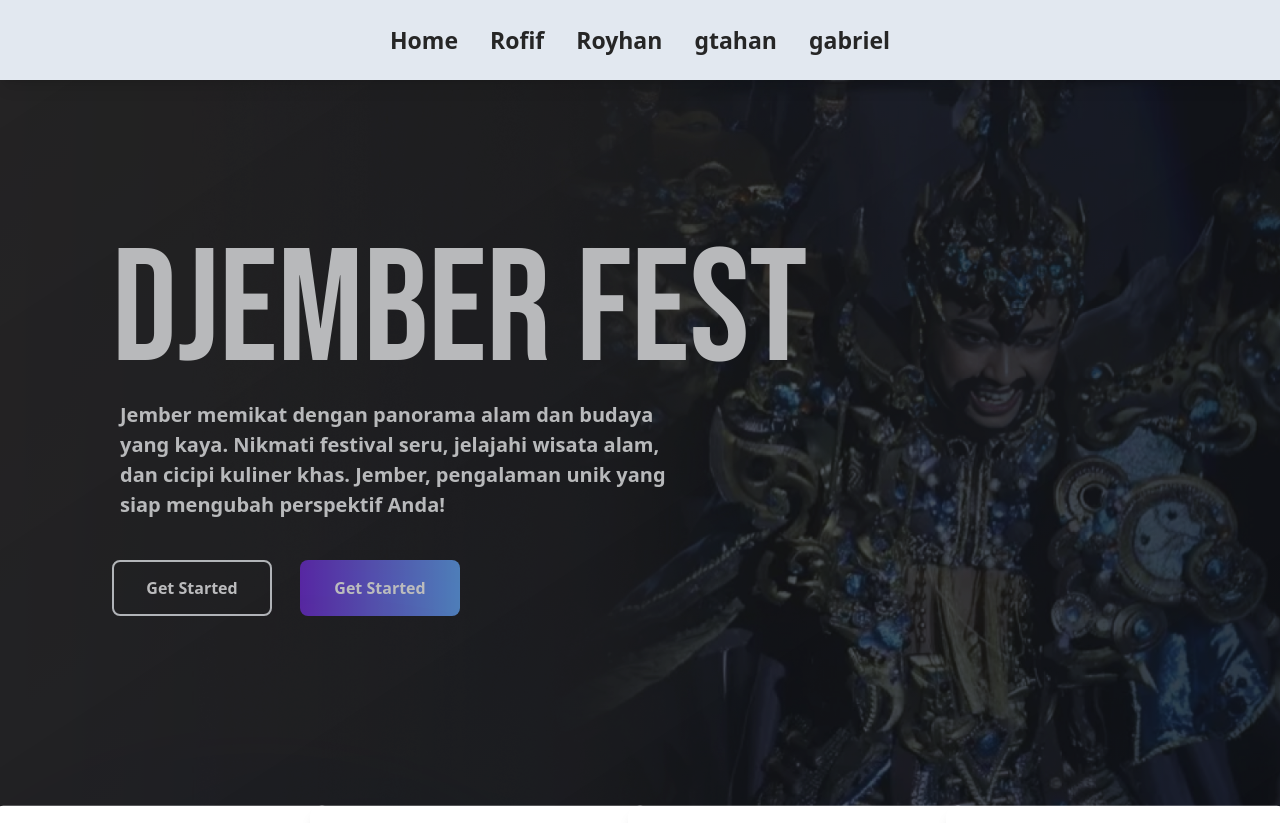
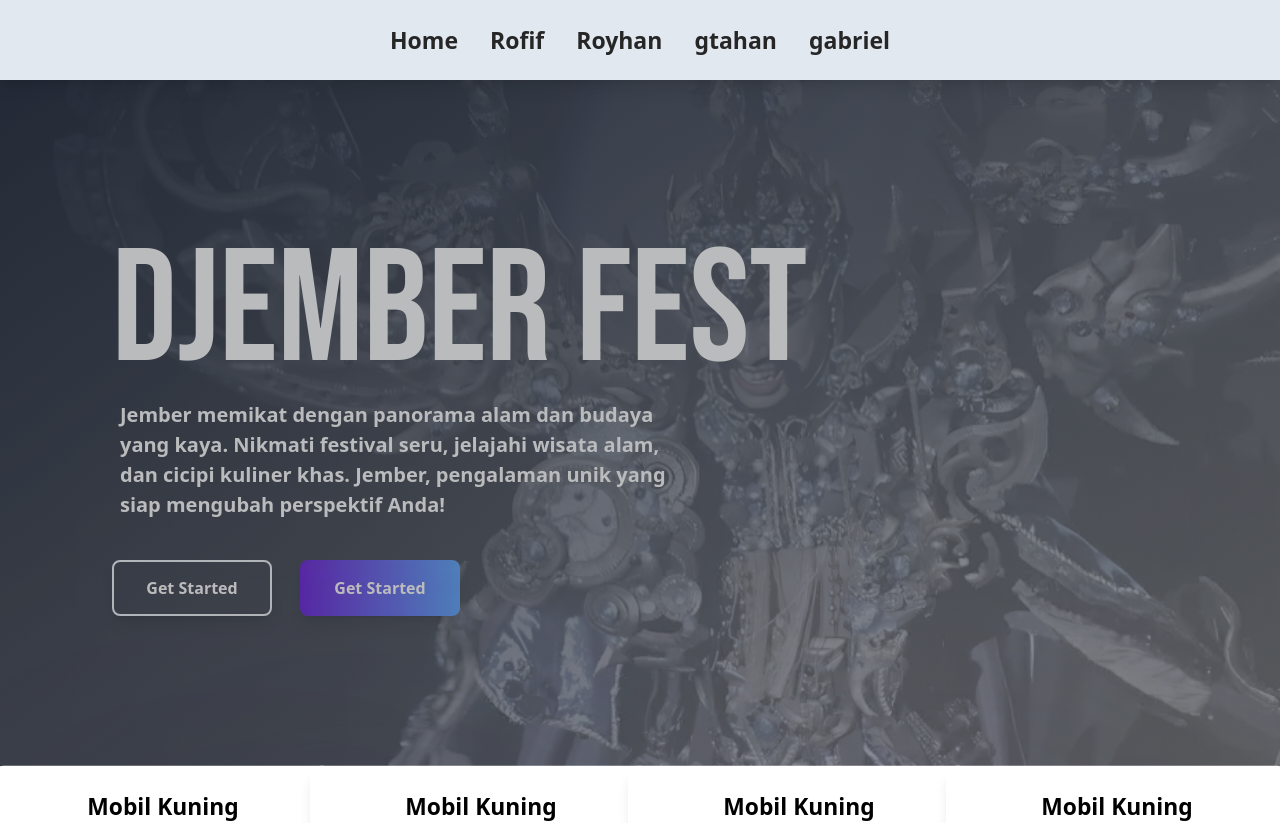
Before and after one commit to hanNajib/DJEMBER-FEST, a React (Vite) app: page / in a window 1280 px wide. Shown: the top 823 px of the page. Built offline with nearby package versions, Linux system fonts and the light colour scheme.

Commit message:
new gtahan

```diff
--- a/src/App.jsx
+++ b/src/App.jsx
@@ -6,19 +6,19 @@ export default function App() {
     <div className="bg-neutral-800 over">
       <Navbar></Navbar>
       <section
-        className="home w-[100vw]] h-[105vh] bg-gradient-to-tl from-slate-900 to-transparent opacity-70"
+        className="home w-[100vw]] h-[100vh] bg-gradient-to-tl from-slate-200 to-violet-100 opacity-70"
         id=""
       >
 
         <div
-        className="absolute w-[100vw] h-[105vh] inset-0 bg-cover bg-right opacity-70"
+        className="absolute w-[100vw] h-[100vh] inset-0 bg-cover bg-right bg-fixed opacity-60"
         style={{
-          backgroundImage: `linear-gradient(to right, transparent, #475569), url('/image/revisi-lagi.jpg')`,
+          backgroundImage: `linear-gradient(to right, #f5f3ff, #e2e8f0), url('/image/revisi lagiiii (1).jpg')`,
           backgroundBlendMode: 'multiply', // This blends the image and gradient smoothly
         }}
       ></div>
-        {/* <div className="absolute w-[100vw] h-[105vh] bg-gradient-to-bl from-transparent to-red-500 bottom-0"></div> */}
-        <div className="w-[100%] flex pt-48 relative text-slate-50 ">
+        <div className="absolute w-[100vw] h-[105vh] bg-gradient-to-br from-slate-800 to-transparen "></div>
+        <div className="w-[100%] flex pt-48 relative text-slate-50  ">
           <div className="text flex flex-col pl-5 md:pl-28 ">
             <motion.p
               initial={{
@@ -42,13 +42,13 @@ export default function App() {
         <div className="flex gap-7 relative top-2 left-1 scale-75 md:left-28 md:justify-normal md:scale-100 ">
           <a
             href=""
-            className="w-40 h-14 bg-transparent border-[2px] font-semibold border-slate-100 text-white rounded-lg text-2xl flex justify-center items-center text-[16px]"
+            className="w-40 h-14 bg-transparent border-[2px] font-semibold shadow-lg bg-slate- border-slate-100 text-white rounded-lg text-2xl flex justify-center items-center text-[16px]"
           >
             Get Started
           </a>
           <a
             href=""
-            className="w-40 h-14 bg-gradient-to-r from-violet-700 to-blue-400 font-semibold text-white rounded-lg text-2xl flex justify-center items-center text-[16px]"
+            className="w-40 h-14 bg-gradient-to-r from-violet-700 to-blue-400 font-semibold shadow-lg text-white rounded-lg text-2xl flex justify-center items-center text-[16px]"
           >
             Get Started
           </a>
```
Also changed, not shown: public/image/MacBook Pro 14_ - 2 (1).jpg (added), public/image/revisi lagiiii (1).jpg (added).
